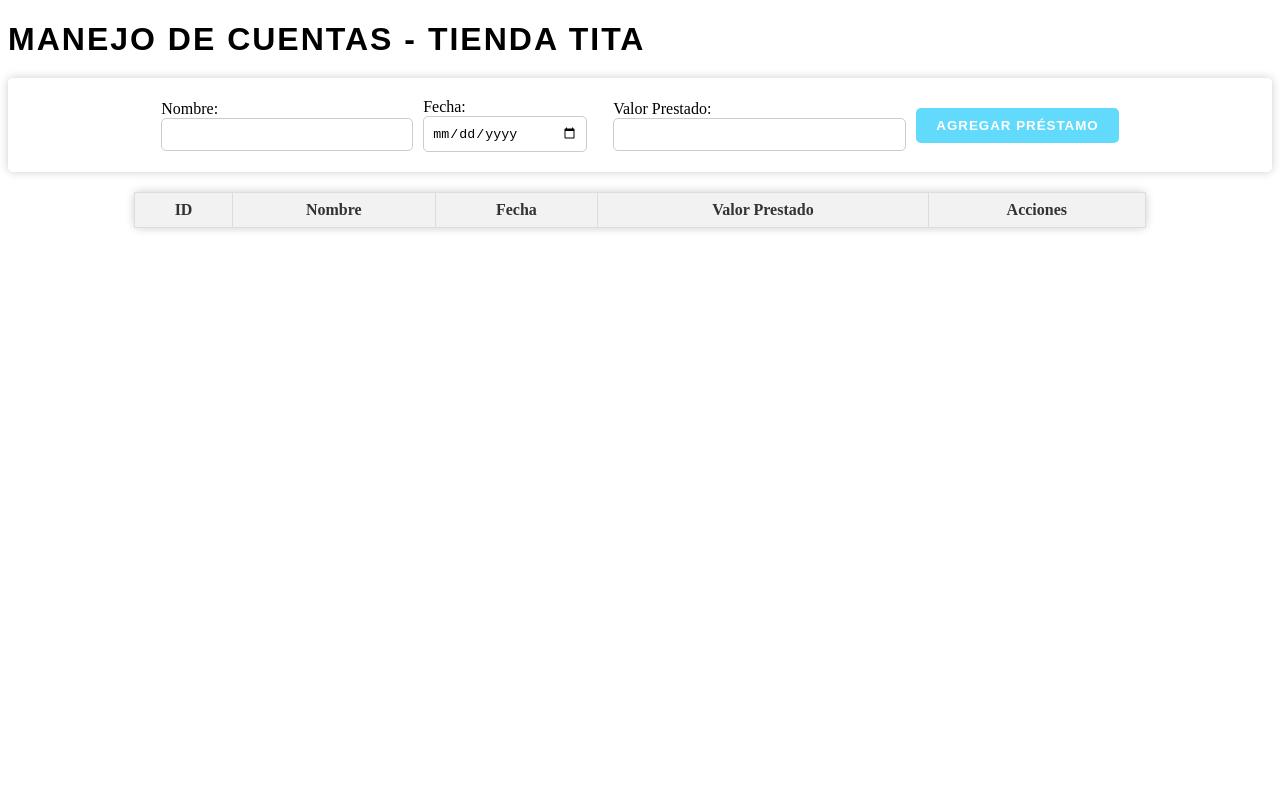
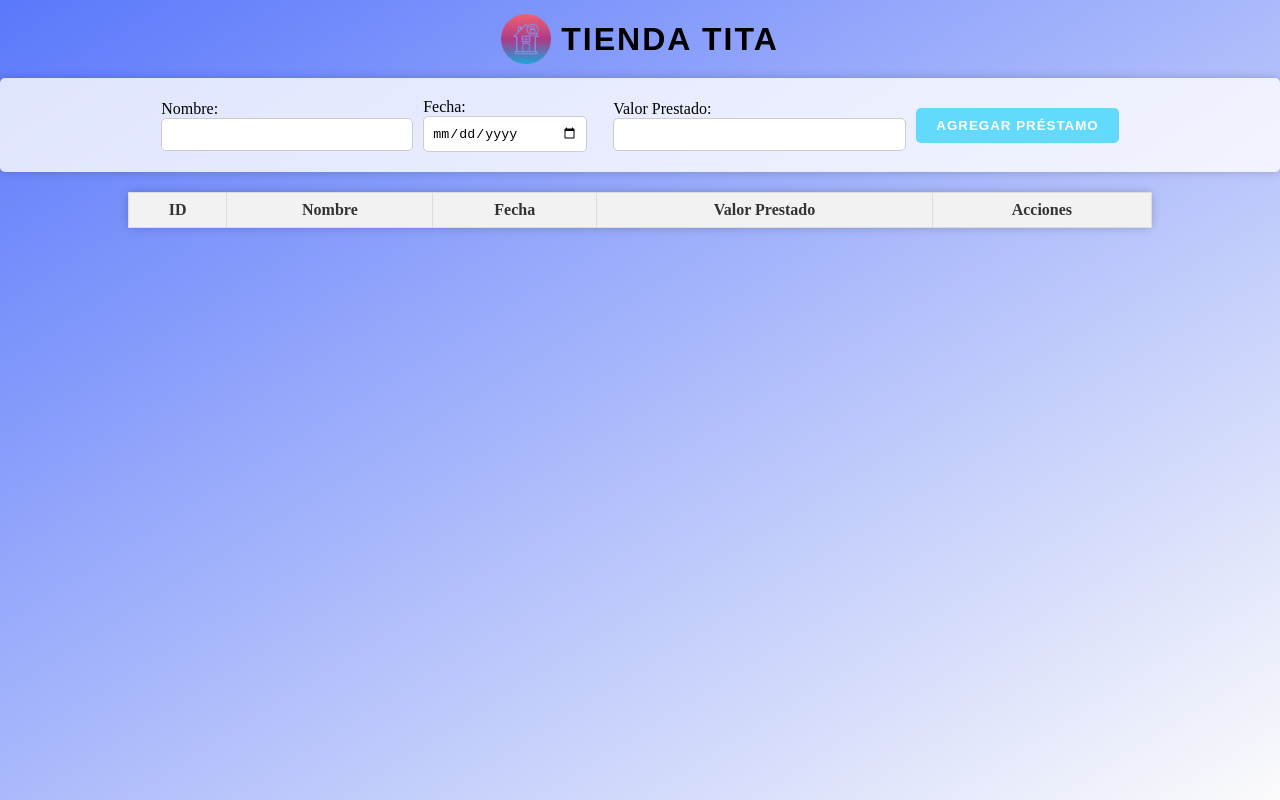
Before and after one commit to jhojax12866/Frontend-App, a React (Create React App) app: page /Inicio in a window 1280 px wide. Built offline with nearby package versions, Linux system fonts and the light colour scheme.

Commit message:
add styles view inicio

```diff
--- a/src/Login.js
+++ b/src/Login.js
@@ -26,7 +26,7 @@ const Login = () => {
   };
 
   if (isLoggedIn) {
-    return <Navigate to="/Inicio" />;
+    return <Navigate to="/FormularioFecha" />;
   }
 
   return (
--- a/src/inicio.js
+++ b/src/inicio.js
@@ -67,7 +67,10 @@ function Inicio() {
 
   return (
     <div className="Home">
-      <h1 className="title">Manejo de Cuentas - Tienda Tita</h1>
+      <div className="title-container">
+        <img src="/images/home.png" alt="Logo" />
+        <h1 className="title">Tienda Tita</h1>
+      </div>
       <form className="form" onSubmit={handleSubmit}>
         <label>
           Nombre:
--- a/src/styles/Inicio.css
+++ b/src/styles/Inicio.css
@@ -1,6 +1,6 @@
 .App {
   text-align: center;
-  background-color: #f8f9fa;
+
   background-image: linear-gradient(45deg, #e9ecef 25%, transparent 25%),
                     linear-gradient(-45deg, #e9ecef 25%, transparent 25%),
                     linear-gradient(45deg, transparent 75%, #e9ecef 75%),
@@ -24,6 +24,7 @@
 .title {
   margin-bottom: 20px;
   font-family: 'Arial', sans-serif;
+
   font-weight: bold;
   text-transform: uppercase;
   letter-spacing: 2px;
@@ -47,7 +48,8 @@
 
 .btn {
   background-color: #61dafb;
-  color: white;
+
+
   padding: 10px 20px;
   border: none;
   cursor: pointer;
@@ -67,7 +69,7 @@
   width: 80%;
   margin: 0 auto;
   border-collapse: collapse;
-  background-color: white;
+  background-color: rgb(209, 209, 209);
   border-radius: 5px;
   box-shadow: 0px 0px 10px 0px rgba(0,0,0,0.2);
 }
@@ -105,7 +107,7 @@
   display: flex;
   flex-direction: row;
   padding: 20px;
-  background-color: rgba(255,255,255,0.8);
+
   border-radius: 5px;
   box-shadow: 0px 0px 10px 0px rgba(0,0,0,0.2);
   transition: transform 0.3s ease-in-out;
@@ -114,11 +116,13 @@
 .form label {
   display: block;
   margin-right: 10px;
+
 }
 
 .form input {
   padding: 8px;
   border: 1px solid #ccc;
+
   border-radius: 5px;
   width: 100%;
   box-sizing: border-box;
@@ -126,6 +130,8 @@
 
 .form input[type="date"] {
   width: calc(100% - 16px);
+
+
 }
 
 .btn {
@@ -145,11 +151,36 @@
 .btn:hover {
   background-color: #55b5db;
 }
-.login-container {
+.table-container {
+
+  border-radius: 5px;
+  box-shadow: 0px 0px 10px 0px rgba(0,0,0,0.2);
+  padding: 20px;
+  margin-bottom: 20px;
+}
+body {
+  margin: 0;
+  padding: 0;
+  background: linear-gradient(to bottom right, #5a78fb, #fbfbfb);
+  min-height: 100vh; /* Asegura que el degradado ocupe al menos toda la altura de la pantalla */
+  background-size: cover; /* Ajusta el tamaño del fondo para cubrir todo el contenedor */
+  background-attachment: fixed; /* Fija el fondo para que no se desplace con el contenido */
+}
+
+.title-container {
   display: flex;
-  justify-content: center;
   align-items: center;
-  height: 100vh;
-  background-image: linear-gradient(to bottom right, #5a78fb, #007bff); /* Degradado de colores */
-  position: relative;
+  justify-content: center; /* Centra horizontalmente */
+  gap: 10px; /* Espacio entre la imagen y el texto */
 }
+
+.title-container img {
+  width: 50px; /* Tamaño de la imagen */
+  height: 50px;
+  object-fit: cover; /* Para que la imagen mantenga su aspecto */
+}
+
+.logo {
+  width: 50px; /* Ajusta el tamaño según lo necesites */
+  margin-right: 10px; /* Espacio entre la imagen y el texto */
+}
```
